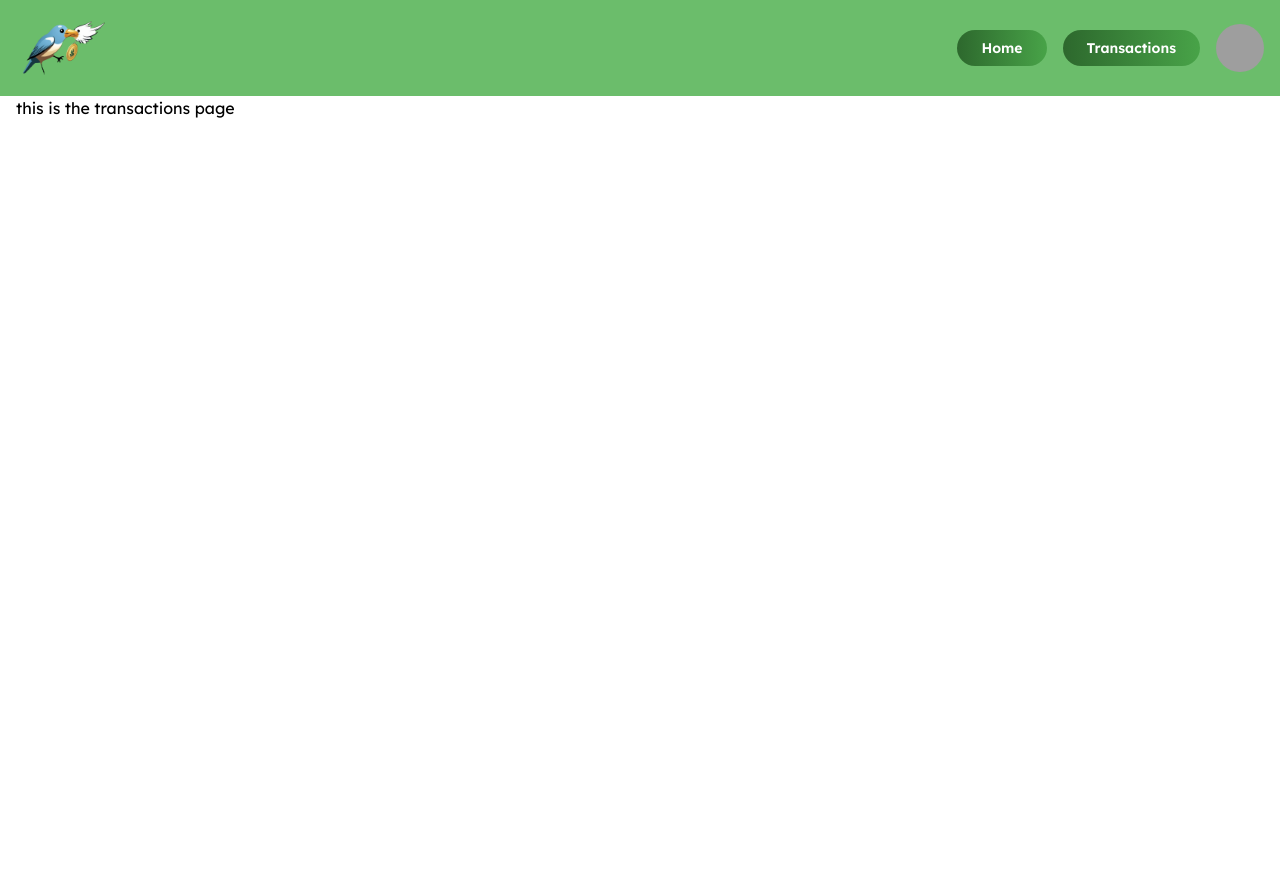
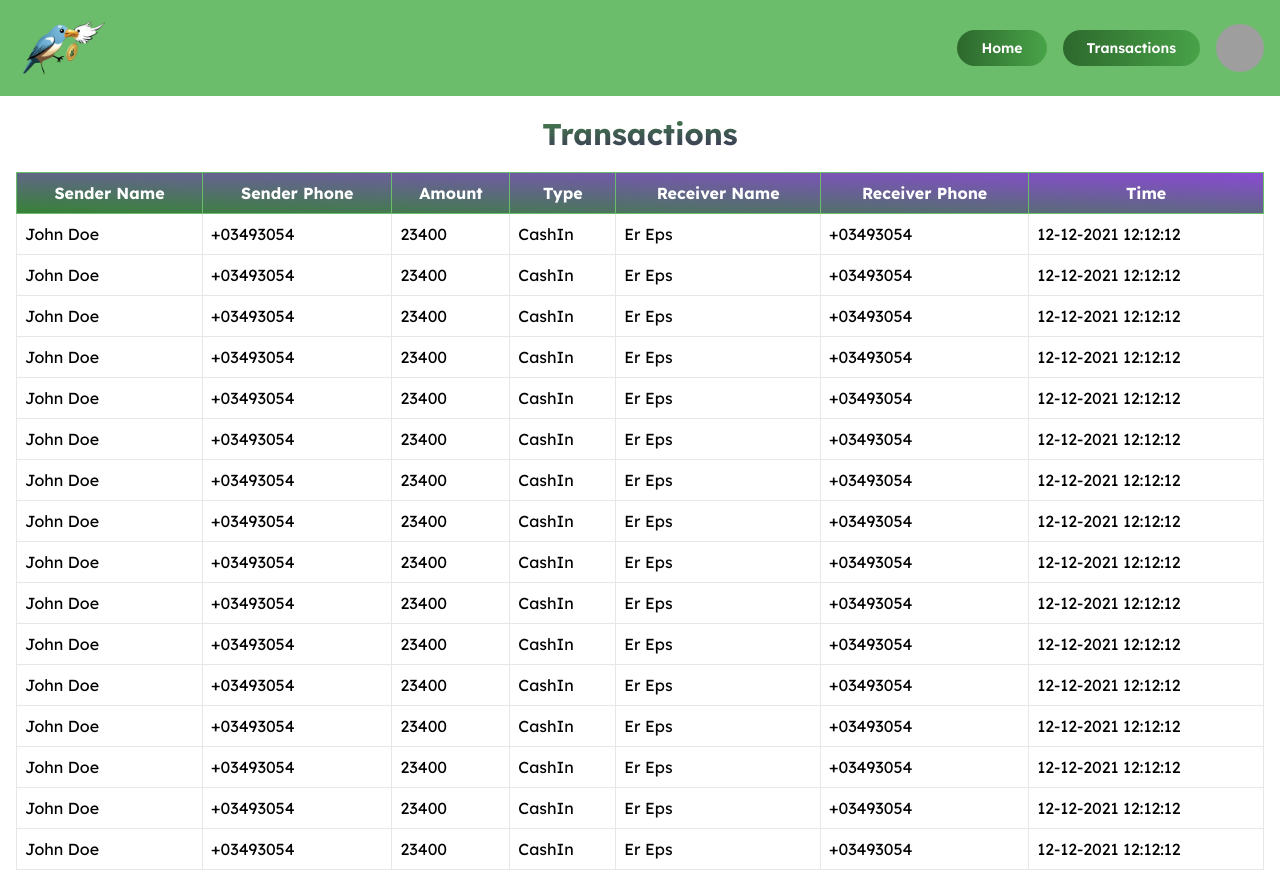
Before and after one commit to tushar-454/sparrow, a React (Vite) app: page /transactions in a window 1280 px wide. Before the commit the page ends 800 px from the top, so only its background shows below. Built offline with nearby package versions, Linux system fonts and the light colour scheme; grey boxes are pictures that could not be loaded.

Commit message:
Add GradientText component and TransactionTable component

```diff
--- a/src/Components/Home/AdminHome.jsx
+++ b/src/Components/Home/AdminHome.jsx
@@ -1,8 +1,10 @@
 import PropTypes from 'prop-types';
-import Select from '../UI/Select';
-import Tag from '../UI/Tag';
+
+import GradientText from '../Shared/GradientText';
+import Input from '../UI/Input';
 import BalanceInformationCard from './BalanceInformationCard';
 import UserInformationCard from './UserInformationCard';
+import UserTable from './UserTable';
 const AdminHome = ({ user, account }) => {
   return (
     <>
@@ -17,79 +19,20 @@ const AdminHome = ({ user, account }) => {
         />
       </div>
       {/* all user information with tabular format  */}
-      <p className='mb-5 bg-gradient-to-br from-apple-500 to-jagger-950 bg-clip-text text-center text-3xl font-bold text-transparent'>
-        List of All Users
-      </p>
+      <GradientText>List of All Users</GradientText>
+      {/* search function  */}
+      <div className='my-5'>
+        <Input
+          displayName='Search by phone:'
+          type='search'
+          id={'search'}
+          name='search'
+          placeholder={'Search by phone number'}
+        />
+      </div>
       <div className='w-full overflow-auto'>
-        <table className='w-full'>
-          <thead>
-            <tr className='bg-gradient-to-tr from-apple-600 to-jagger-600 text-white'>
-              <th className='text-nowrap border border-apple-400 p-2'>Name</th>
-              <th className='text-nowrap border border-apple-400 p-2'>Email</th>
-              <th className='text-nowrap border border-apple-400 p-2'>Role</th>
-              <th className='text-nowrap border border-apple-400 p-2'>
-                Status
-              </th>
-              <th className='text-nowrap border border-apple-400 p-2'>
-                Money Request
-              </th>
-              <th className='text-nowrap border border-apple-400 p-2'>
-                Withdraw Request
-              </th>
-              <th className='text-nowrap border border-apple-400 p-2'>
-                Action
-              </th>
-            </tr>
-          </thead>
-          <tbody>
-            {[
-              {},
-              {},
-              {},
-              {},
-              {},
-              {},
-              {},
-              {},
-              {},
-              {},
-              {},
-              {},
-              {},
-              {},
-              {},
-              {},
-            ]?.map((user, index) => (
-              <tr key={index} className='transition-all hover:bg-green-50'>
-                <td className='text-nowrap border p-2'>John Doe</td>
-                <td className='text-nowrap border p-2'>Jhondou@gmail.com</td>
-                <td className='text-nowrap border p-2'>Admin</td>
-                <td className='text-nowrap border p-2 text-center'>
-                  <Select style={{ minWidth: '8rem' }}>
-                    <option value='Pending' className='text-nowrap'>
-                      Pending
-                    </option>
-                    <option value='Active' className='text-nowrap'>
-                      Active
-                    </option>
-                    <option value='Block' className='text-nowrap'>
-                      Block
-                    </option>
-                  </Select>
-                </td>
-                <td className='text-nowrap border p-2 text-center'>
-                  <Tag>Pending</Tag>
-                </td>
-                <td className='text-nowrap border p-2 text-center'>
-                  <Tag>Pending</Tag>
-                </td>
-                <td className='text-nowrap border p-2 text-center'>
-                  <Tag style={{ background: '#FF0000' }}>Delete</Tag>
-                </td>
-              </tr>
-            ))}
-          </tbody>
-        </table>
+        {/* admin user management table  */}
+        <UserTable />
       </div>
     </>
   );
--- /dev/null
+++ b/src/Components/Home/UserTable.jsx
@@ -0,0 +1,61 @@
+import Select from '../UI/Select';
+import Tag from '../UI/Tag';
+
+const UserTable = () => {
+  return (
+    <table className='w-full'>
+      <thead>
+        <tr className='bg-gradient-to-tr from-apple-600 to-jagger-600 text-white'>
+          <th className='text-nowrap border border-apple-400 p-2'>Name</th>
+          <th className='text-nowrap border border-apple-400 p-2'>Email</th>
+          <th className='text-nowrap border border-apple-400 p-2'>Role</th>
+          <th className='text-nowrap border border-apple-400 p-2'>Phone</th>
+          <th className='text-nowrap border border-apple-400 p-2'>Status</th>
+          <th className='text-nowrap border border-apple-400 p-2'>
+            Money Request
+          </th>
+          <th className='text-nowrap border border-apple-400 p-2'>
+            Withdraw Request
+          </th>
+          <th className='text-nowrap border border-apple-400 p-2'>Action</th>
+        </tr>
+      </thead>
+      <tbody>
+        {[{}, {}, {}, {}, {}, {}, {}, {}, {}, {}, {}, {}, {}, {}, {}, {}]?.map(
+          (user, index) => (
+            <tr key={index} className='transition-all hover:bg-green-50'>
+              <td className='text-nowrap border p-2'>John Doe</td>
+              <td className='text-nowrap border p-2'>Jhondou@gmail.com</td>
+              <td className='text-nowrap border p-2'>Admin</td>
+              <td className='text-nowrap border p-2'>+0590834370</td>
+              <td className='text-nowrap border p-2 text-center'>
+                <Select style={{ minWidth: '8rem' }}>
+                  <option value='Pending' className='text-nowrap'>
+                    Pending
+                  </option>
+                  <option value='Active' className='text-nowrap'>
+                    Active
+                  </option>
+                  <option value='Block' className='text-nowrap'>
+                    Block
+                  </option>
+                </Select>
+              </td>
+              <td className='text-nowrap border p-2 text-center'>
+                <Tag>Pending</Tag>
+              </td>
+              <td className='text-nowrap border p-2 text-center'>
+                <Tag>Pending</Tag>
+              </td>
+              <td className='text-nowrap border p-2 text-center'>
+                <Tag style={{ background: '#FF0000' }}>Delete</Tag>
+              </td>
+            </tr>
+          ),
+        )}
+      </tbody>
+    </table>
+  );
+};
+
+export default UserTable;
--- /dev/null
+++ b/src/Components/Shared/GradientText.jsx
@@ -0,0 +1,21 @@
+import PropTypes from 'prop-types';
+const GradientText = ({ isHead = false, children }) => {
+  return (
+    <>
+      {isHead ? (
+        <h1 className='mt-8 bg-gradient-to-br from-apple-500 to-jagger-950 bg-clip-text text-center text-5xl font-bold text-transparent'>
+          {children}
+        </h1>
+      ) : (
+        <p className='my-5 bg-gradient-to-br from-apple-500 to-jagger-950 bg-clip-text text-center text-3xl font-bold text-transparent'>
+          {children}
+        </p>
+      )}
+    </>
+  );
+};
+GradientText.propTypes = {
+  isHead: PropTypes.bool,
+  children: PropTypes.node,
+};
+export default GradientText;
--- /dev/null
+++ b/src/Components/Transactions/TransactionTable.jsx
@@ -0,0 +1,42 @@
+const TransactionTable = () => {
+  return (
+    <table className='w-full'>
+      <thead>
+        <tr className='bg-gradient-to-tr from-apple-600 to-jagger-600 text-white'>
+          <th className='text-nowrap border border-apple-400 p-2'>
+            Sender Name
+          </th>
+          <th className='text-nowrap border border-apple-400 p-2'>
+            Sender Phone
+          </th>
+          <th className='text-nowrap border border-apple-400 p-2'>Amount</th>
+          <th className='text-nowrap border border-apple-400 p-2'>Type</th>
+          <th className='text-nowrap border border-apple-400 p-2'>
+            Receiver Name
+          </th>
+          <th className='text-nowrap border border-apple-400 p-2'>
+            Receiver Phone
+          </th>
+          <th className='text-nowrap border border-apple-400 p-2'>Time</th>
+        </tr>
+      </thead>
+      <tbody>
+        {[{}, {}, {}, {}, {}, {}, {}, {}, {}, {}, {}, {}, {}, {}, {}, {}]?.map(
+          (user, index) => (
+            <tr key={index} className='transition-all hover:bg-green-50'>
+              <td className='text-nowrap border p-2'>John Doe</td>
+              <td className='text-nowrap border p-2'>+03493054</td>
+              <td className='text-nowrap border p-2'>23400</td>
+              <td className='text-nowrap border p-2'>CashIn</td>
+              <td className='text-nowrap border p-2'>Er Eps</td>
+              <td className='text-nowrap border p-2'>+03493054</td>
+              <td className='text-nowrap border p-2'>12-12-2021 12:12:12</td>
+            </tr>
+          ),
+        )}
+      </tbody>
+    </table>
+  );
+};
+
+export default TransactionTable;
--- a/src/Page/Home.jsx
+++ b/src/Page/Home.jsx
@@ -2,15 +2,14 @@ import AdminHome from '../Components/Home/AdminHome';
 import AgentHome from '../Components/Home/AgentHome';
 import CustomerHome from '../Components/Home/CustomerHome';
 import Container from '../Components/Shared/Container';
+import GradientText from '../Components/Shared/GradientText';
 const Home = () => {
   const user = { accountType: 'Admin' };
   const account = {};
   return (
     <main className='mb-10'>
       <Container>
-        <h1 className='mt-8 bg-gradient-to-br from-apple-500 to-jagger-950 bg-clip-text text-center text-5xl font-bold text-transparent'>
-          Welcome to Sparrow!
-        </h1>
+        <GradientText isHead={true}>Welcome to Sparrow!</GradientText>
         {user?.accountType === 'Admin' && (
           <AdminHome user={user} account={account} />
         )}
--- a/src/Page/Transactions.jsx
+++ b/src/Page/Transactions.jsx
@@ -1,10 +1,15 @@
 import Container from '../Components/Shared/Container';
+import GradientText from '../Components/Shared/GradientText';
+import TransactionTable from '../Components/Transactions/TransactionTable';
 
 const Transactions = () => {
   return (
     <main>
       <Container>
-        <h1>this is the transactions page</h1>
+        <GradientText>Transactions</GradientText>
+        <div className='my-5 w-full overflow-auto'>
+          <TransactionTable />
+        </div>
       </Container>
     </main>
   );
```
